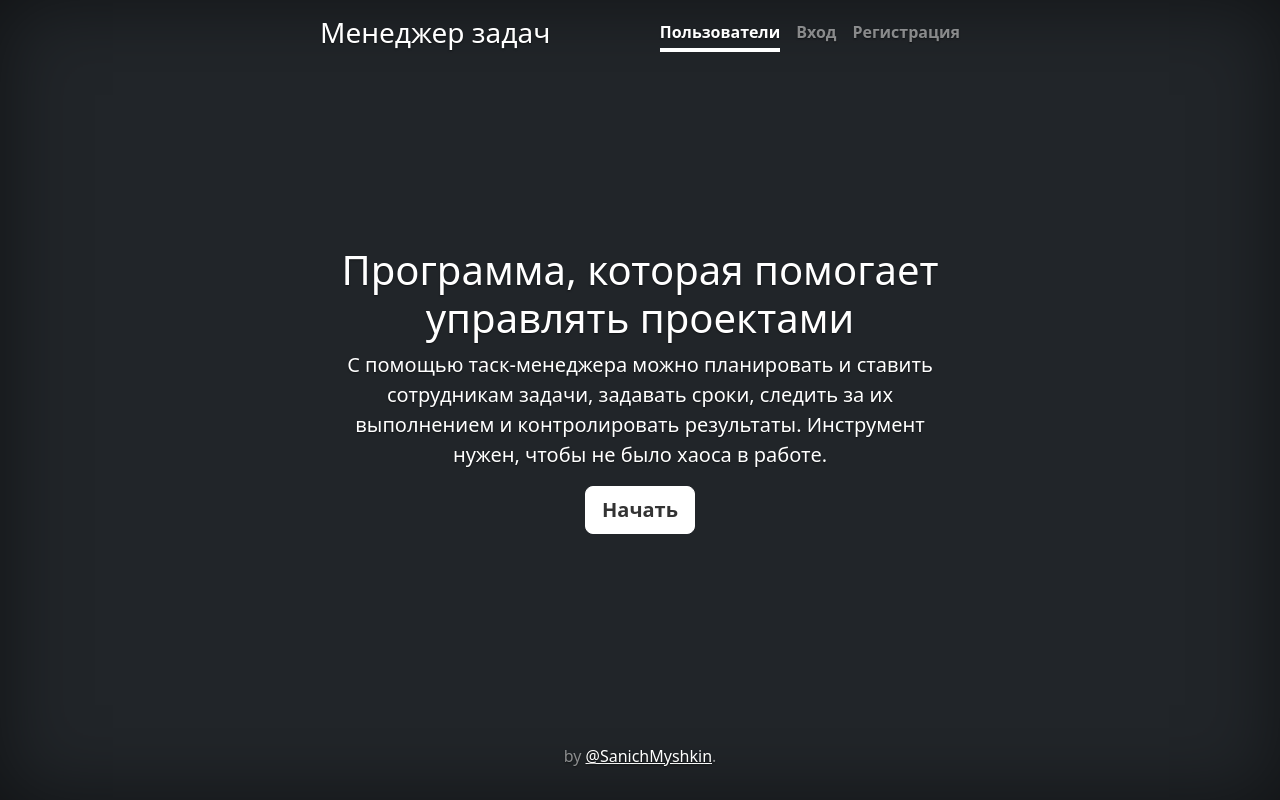
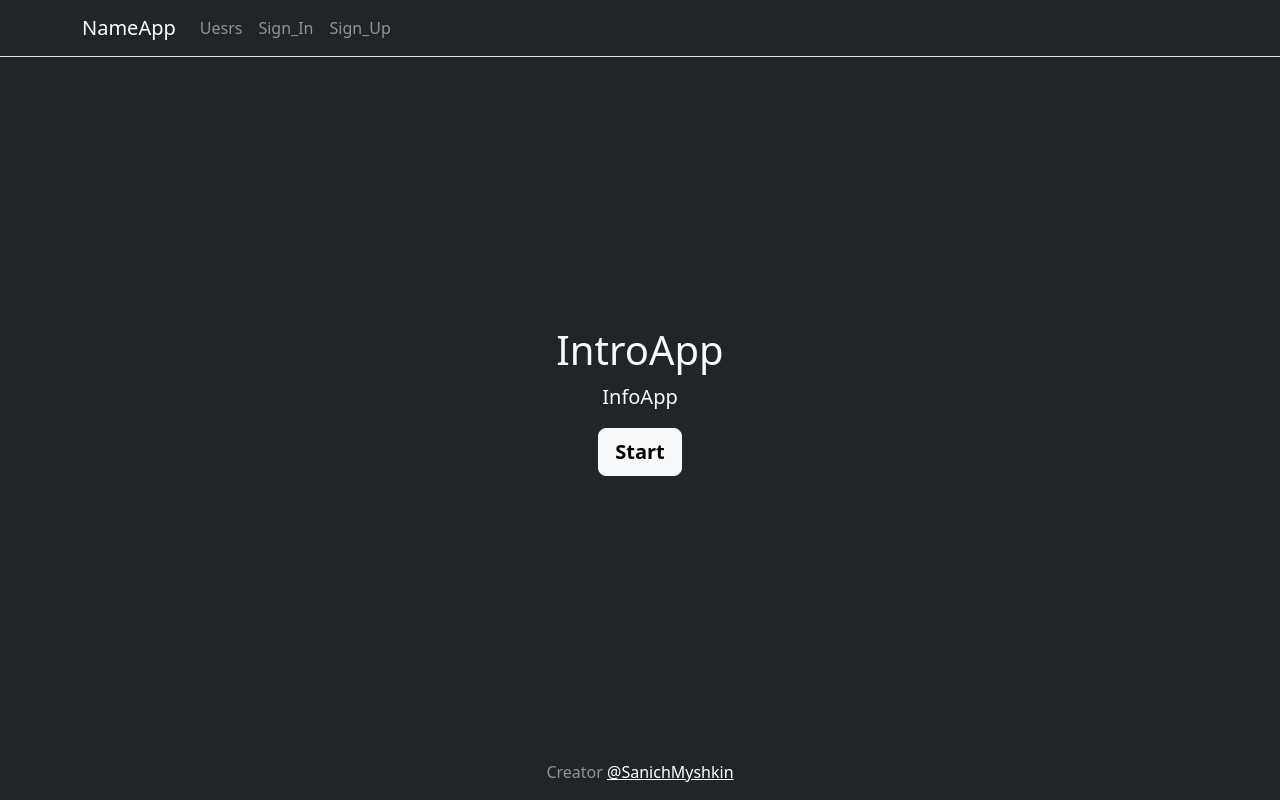
Before and after one commit to SanichMyshkin/python-project-52, a Django app: page / in a window 1280 px wide. Run offline with Django 4.2, Linux system fonts and the light colour scheme; some libraries are stand-ins or nearby versions.

Commit message:
Complate step 2

```diff
--- a/task_manager/templates/base.html
+++ b/task_manager/templates/base.html
@@ -1,180 +1,48 @@
 <!doctype html>
 <html lang="en" class="h-100" data-bs-theme="auto">
 <head>
-
-    {# Load the tag library #}
     {% load django_bootstrap5 %}
 
     {# Load CSS and JavaScript #}
     {% bootstrap_css %}
     {% bootstrap_javascript %}
 
-    {# Display django.contrib.messages as Bootstrap alerts #}
     {% bootstrap_messages %}
+    {% load i18n %}
     <meta charset="utf-8">
     <meta name="viewport" content="width=device-width, initial-scale=1">
     <meta name="description" content="">
-    <title>Task Manager</title>
+    <title>{% trans 'Title' %}</title>
+</head>
+<body class="d-flex flex-column h-100 text-center bg-dark text-light">
 
+<nav class="navbar navbar-expand-lg navbar-light bg-light border-bottom bg-dark">
+    <div class="container">
+        <a class="navbar-brand text-white" href="/">{% trans 'NameApp' %}</a>
+        <button class="navbar-toggler" type="button" data-bs-toggle="collapse" data-bs-target="#navbarNav"
+                aria-controls="navbarNav" aria-expanded="false" aria-label="Toggle navigation">
+            <span class="navbar-toggler-icon"></span>
+        </button>
+        <div class="collapse navbar-collapse" id="navbarNav">
+            <ul class="navbar-nav">
+                <li class="nav-item">
+                    <a class="nav-link text-white-50" href="#">{% trans 'Uesrs' %}</a>
+                </li>
+                <li class="nav-item">
+                    <a class="nav-link text-white-50" href="#">{% trans 'Sign_In' %}</a>
+                </li>
+                <li class="nav-item">
+                    <a class="nav-link text-white-50" href="#">{% trans 'Sign_Up' %}</a>
+                </li>
+            </ul>
+        </div>
+    </div>
+</nav>
+{% block content%}
 
-    <style>
-      .bd-placeholder-img {
-        font-size: 1.125rem;
-        text-anchor: middle;
-        -webkit-user-select: none;
-        -moz-user-select: none;
-        user-select: none;
-      }
-
-      @media (min-width: 768px) {
-        .bd-placeholder-img-lg {
-          font-size: 3.5rem;
-        }
-      }
-
-      .b-example-divider {
-        width: 100%;
-        height: 3rem;
-        background-color: rgba(0, 0, 0, .1);
-        border: solid rgba(0, 0, 0, .15);
-        border-width: 1px 0;
-        box-shadow: inset 0 .5em 1.5em rgba(0, 0, 0, .1), inset 0 .125em .5em rgba(0, 0, 0, .15);
-      }
-
-      .b-example-vr {
-        flex-shrink: 0;
-        width: 1.5rem;
-        height: 100vh;
-      }
-
-      .bi {
-        vertical-align: -.125em;
-        fill: currentColor;
-      }
-
-      .nav-scroller {
-        position: relative;
-        z-index: 2;
-        height: 2.75rem;
-        overflow-y: hidden;
-      }
-
-      .nav-scroller .nav {
-        display: flex;
-        flex-wrap: nowrap;
-        padding-bottom: 1rem;
-        margin-top: -1px;
-        overflow-x: auto;
-        text-align: center;
-        white-space: nowrap;
-        -webkit-overflow-scrolling: touch;
-      }
-
-      .btn-bd-primary {
-        --bd-violet-bg: #712cf9;
-        --bd-violet-rgb: 112.520718, 44.062154, 249.437846;
-
-        --bs-btn-font-weight: 600;
-        --bs-btn-color: var(--bs-white);
-        --bs-btn-bg: var(--bd-violet-bg);
-        --bs-btn-border-color: var(--bd-violet-bg);
-        --bs-btn-hover-color: var(--bs-white);
-        --bs-btn-hover-bg: #6528e0;
-        --bs-btn-hover-border-color: #6528e0;
-        --bs-btn-focus-shadow-rgb: var(--bd-violet-rgb);
-        --bs-btn-active-color: var(--bs-btn-hover-color);
-        --bs-btn-active-bg: #5a23c8;
-        --bs-btn-active-border-color: #5a23c8;
-      }
-      .bd-mode-toggle {
-        z-index: 1500;
-      }
-    /*
- * Globals
- */
-
-
-/* Custom default button */
-.btn-light,
-.btn-light:hover,
-.btn-light:focus {
-  color: #333;
-  text-shadow: none; /* Prevent inheritance from `body` */
-}
-
-
-/*
- * Base structure
- */
-
-body {
-  text-shadow: 0 .05rem .1rem rgba(0, 0, 0, .5);
-  box-shadow: inset 0 0 5rem rgba(0, 0, 0, .5);
-}
-
-.cover-container {
-  max-width: 42em;
-}
-
-
-/*
- * Header
- */
-
-.nav-masthead .nav-link {
-  color: rgba(255, 255, 255, .5);
-  border-bottom: .25rem solid transparent;
-}
-
-.nav-masthead .nav-link:hover,
-.nav-masthead .nav-link:focus {
-  border-bottom-color: rgba(255, 255, 255, .25);
-}
-
-.nav-masthead .nav-link + .nav-link {
-  margin-left: 1rem;
-}
-
-.nav-masthead .active {
-  color: #fff;
-  border-bottom-color: #fff;
-}
-
-
-
-
-    </style>
-
-</head>
-<body class="d-flex h-100 text-center text-bg-dark">
-
-<div class="cover-container d-flex w-100 h-100 p-3 mx-auto flex-column">
-    <header class="mb-auto">
-        <div>
-            <h3 class="float-md-start mb-0" href="youtube.com">Менеджер задач</h3>
-            <nav class="nav nav-masthead justify-content-center float-md-end">
-                <a class="nav-link fw-bold py-1 px-0 active" aria-current="page" href="#">Пользователи</a>
-                <a class="nav-link fw-bold py-1 px-0" href="#">Вход</a>
-                <a class="nav-link fw-bold py-1 px-0" href="#">Регистрация</a>
-            </nav>
-        </div>
-    </header>
-
-    <main class="px-3">
-        <h1>Программа, которая помогает управлять проектами</h1>
-        <p class="lead"> С помощью таск-менеджера можно планировать
-            и ставить сотрудникам задачи, задавать сроки, следить за их выполнением и контролировать результаты.
-            Инструмент нужен, чтобы не было хаоса в работе.</p>
-        <p class="lead">
-            <a href="#" class="btn btn-lg btn-light fw-bold border-white bg-white">Начать</a>
-        </p>
-    </main>
-
-    <footer class="mt-auto text-white-50">
-        <p>by <a href="https://github.com/SanichMyshkin" class="text-white">@SanichMyshkin</a>.</p>
-    </footer>
-</div>
-
-
+{% endblock %}
+<footer class="mt-auto text-white-50">
+    <p>{% trans 'Creator' %} <a href="https://github.com/SanichMyshkin" class="text-white">@SanichMyshkin</a></p>
+</footer>
 </body>
 </html>
--- /dev/null
+++ b/task_manager/templates/index.html
@@ -0,0 +1,16 @@
+{% extends "base.html"%}
+{% load i18n %}
+
+{% block content %}
+
+<div class="cover-container d-flex flex-column justify-content-center flex-grow-1">
+    <main class="px-3">
+        <h1>{% trans 'IntroApp' %}</h1>
+        <p class="lead">{% trans 'InfoApp' %}</p>
+        <p class="lead">
+            <a href="#" class="btn btn-lg btn-light fw-bold">{% trans 'Start' %}</a>
+        </p>
+    </main>
+</div>
+
+{% endblock %}
--- a/task_manager/urls.py
+++ b/task_manager/urls.py
@@ -19,8 +19,7 @@ from django.urls import path
 
 from task_manager import views
 
-
 urlpatterns = [
-    path('', views.IndexView.as_view()),
+    path('', views.IndexView.as_view(), name='home'),
     path('admin/', admin.site.urls),
 ]
--- a/task_manager/views.py
+++ b/task_manager/views.py
@@ -3,8 +3,7 @@ from django.views import View
 
 
 class IndexView(View):
+    template_name = 'index.html'
 
-    def get(self, request, *args, **kwargs):
-        return render(request, 'base.html', context={
-            'message': "Boy",
-        })
+    def get(self, request):
+        return render(request, IndexView.template_name)
```
Also changed, not shown: task_manager/settings.py (+10 -3 lines), task_manager/templates/cover.css (deleted, +0 -50 lines), task_manager/locale/en/LC_MESSAGES/django.po (added), task_manager/locale/ru/LC_MESSAGES/django.po (added), 2 other files.
